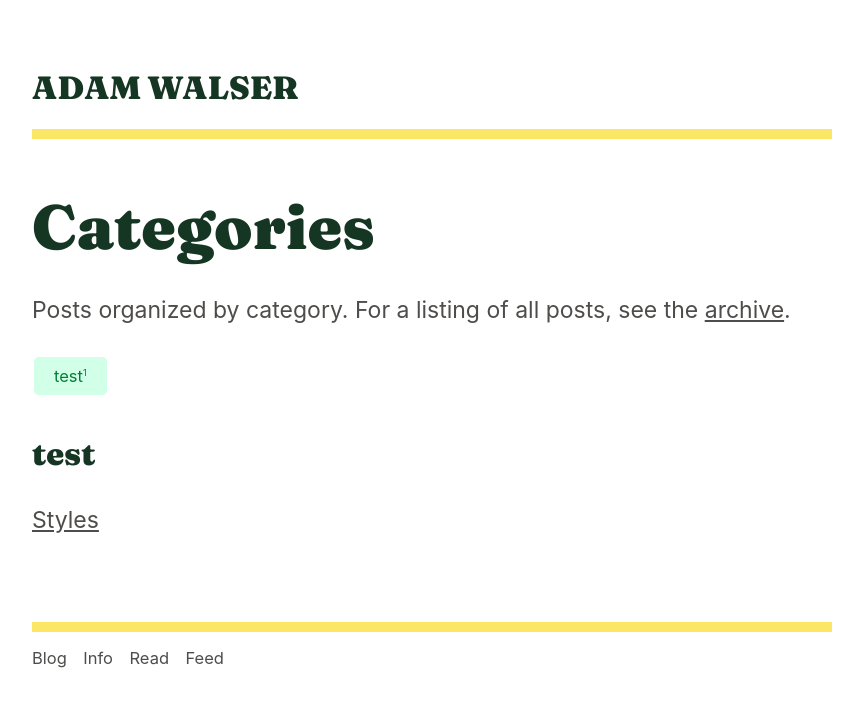
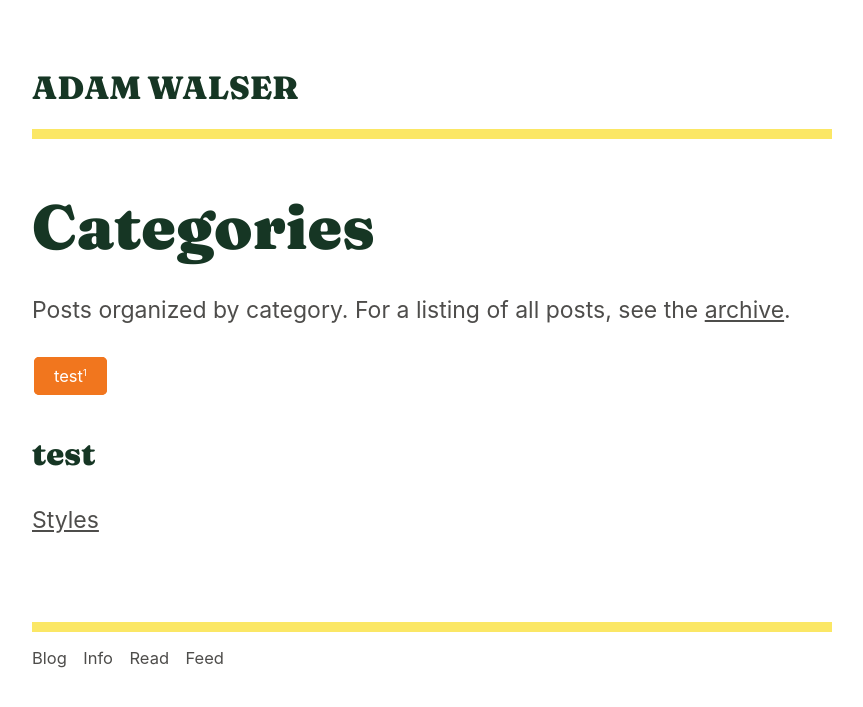
Before and after one commit to ajpwalser/ajpwalser.github.io, a Jekyll site: the page built from categories.html, in a window 1280 px wide. Shown: the top 707 px of the page, without its empty margins (208-1071 px from the left). Built offline with Jekyll 4.4.1, drawn with Linux system fonts in a browser that asks for light colours; some web fonts are replaced.

Commit message:
Update style.css

```diff
--- a/css/style.css
+++ b/css/style.css
@@ -278,15 +278,25 @@ figcaption {
 
 .read-more-trigger,
 .pagination a,
-.post-nav a,
-.tag-box a,
-.cat-box a {
-
+.post-nav a {
 	padding: 7px 18px;
 	margin: 2px;
 	color: rgb(0, 128, 53);
 	background-color: rgb(209, 255, 232);
 	border: 2px solid rgb(209, 255, 232);
+	-webkit-border-radius: 5px;
+	-moz-border-radius: 5px;
+	border-radius: 5px;
+	text-decoration: none;
+}
+
+.tag-box a,
+.cat-box a {
+	padding: 7px 18px;
+	margin: 2px;
+	color: rgb(255, 255, 255);
+	background-color: rgb(241, 118, 30);
+	border: 2px solid rgb(241, 118, 30);
 	-webkit-border-radius: 5px;
 	-moz-border-radius: 5px;
 	border-radius: 5px;
```
